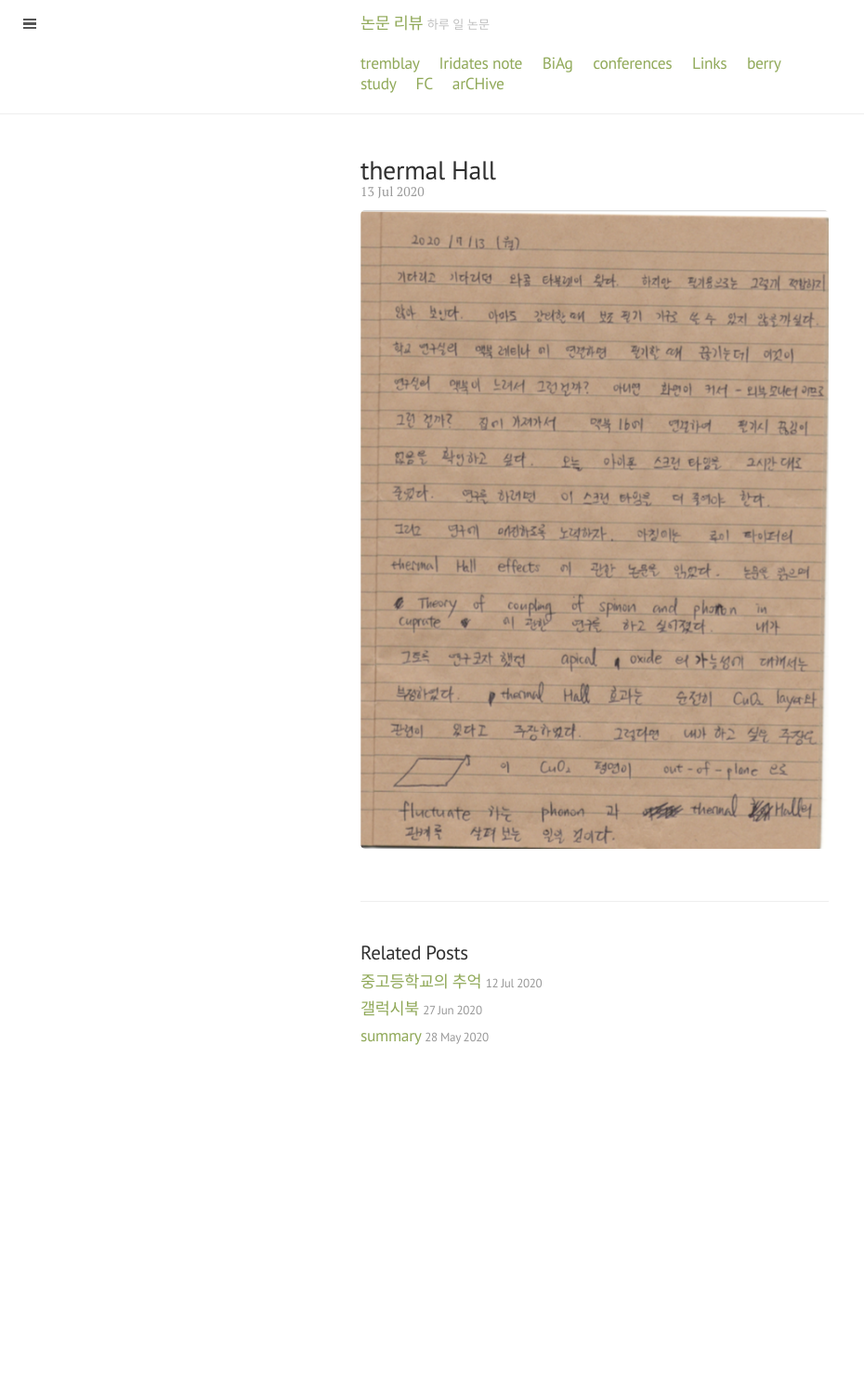
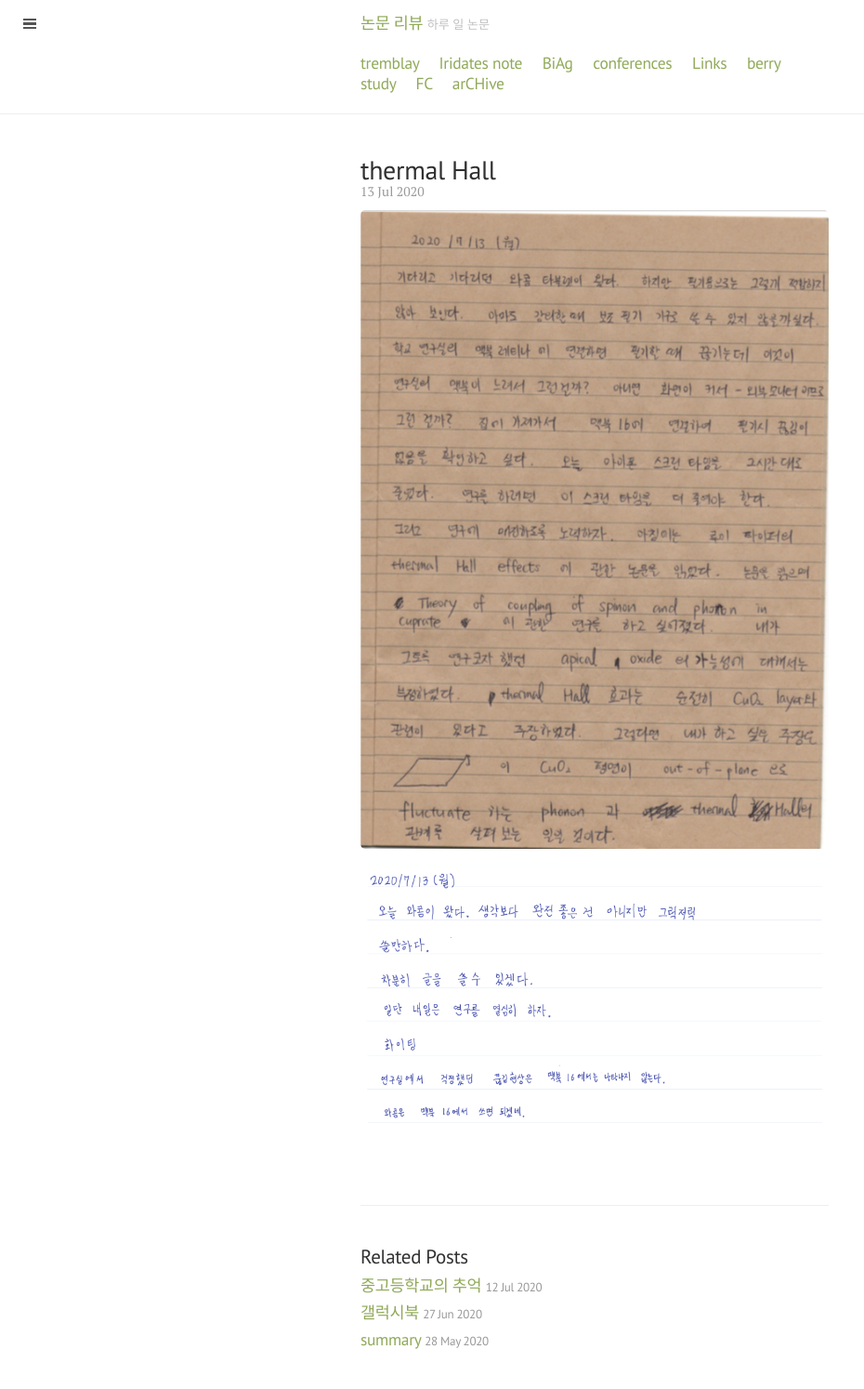
Before and after one commit to qkrwlsghdcjsworlt/work, a Jekyll site: the page built from _posts/2020/2020-07-13-thermal-Hall.markdown, in a window 1280 px wide. Shown: the whole page at 93% size, without its empty margins (0-930 px from the left). Built offline with Jekyll 4.4.1, drawn with Linux system fonts in a browser that asks for light colours; before the commit the page ends 1167 px from its top, so only the background shows below that.

Commit message:
“update”

```diff
--- a/_posts/2020/2020-07-13-thermal-Hall.markdown
+++ b/_posts/2020/2020-07-13-thermal-Hall.markdown
@@ -8,3 +8,5 @@ categories: life
 
 
 ![일기]({{site.baseurl}}/images/2020-07-13.png)
+
+![일기]({{site.baseurl}}/images/2020-07-13-2.png)
```
Also changed, not shown: images/2020-07-13-2.png (added), 2 other files.
